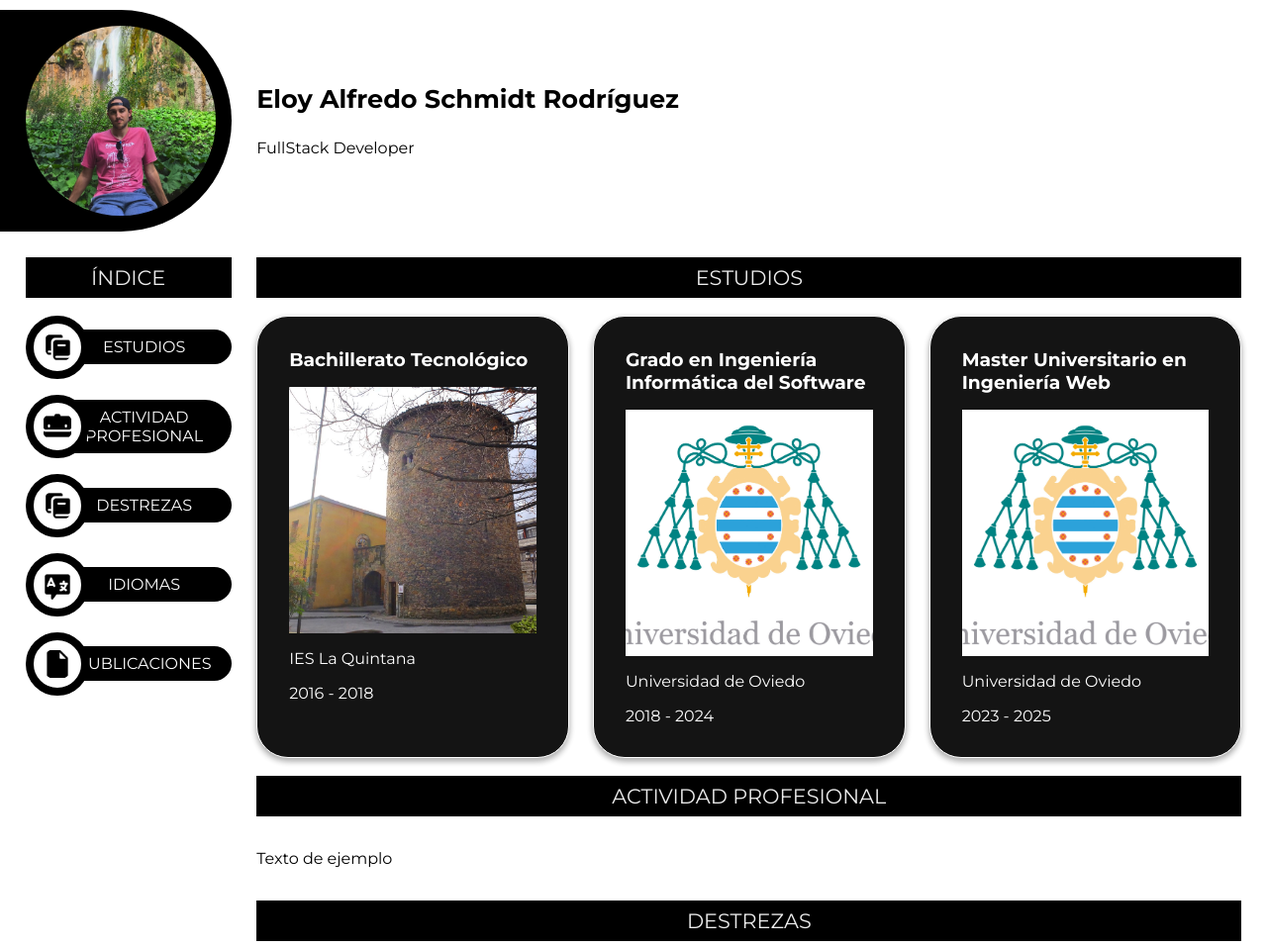
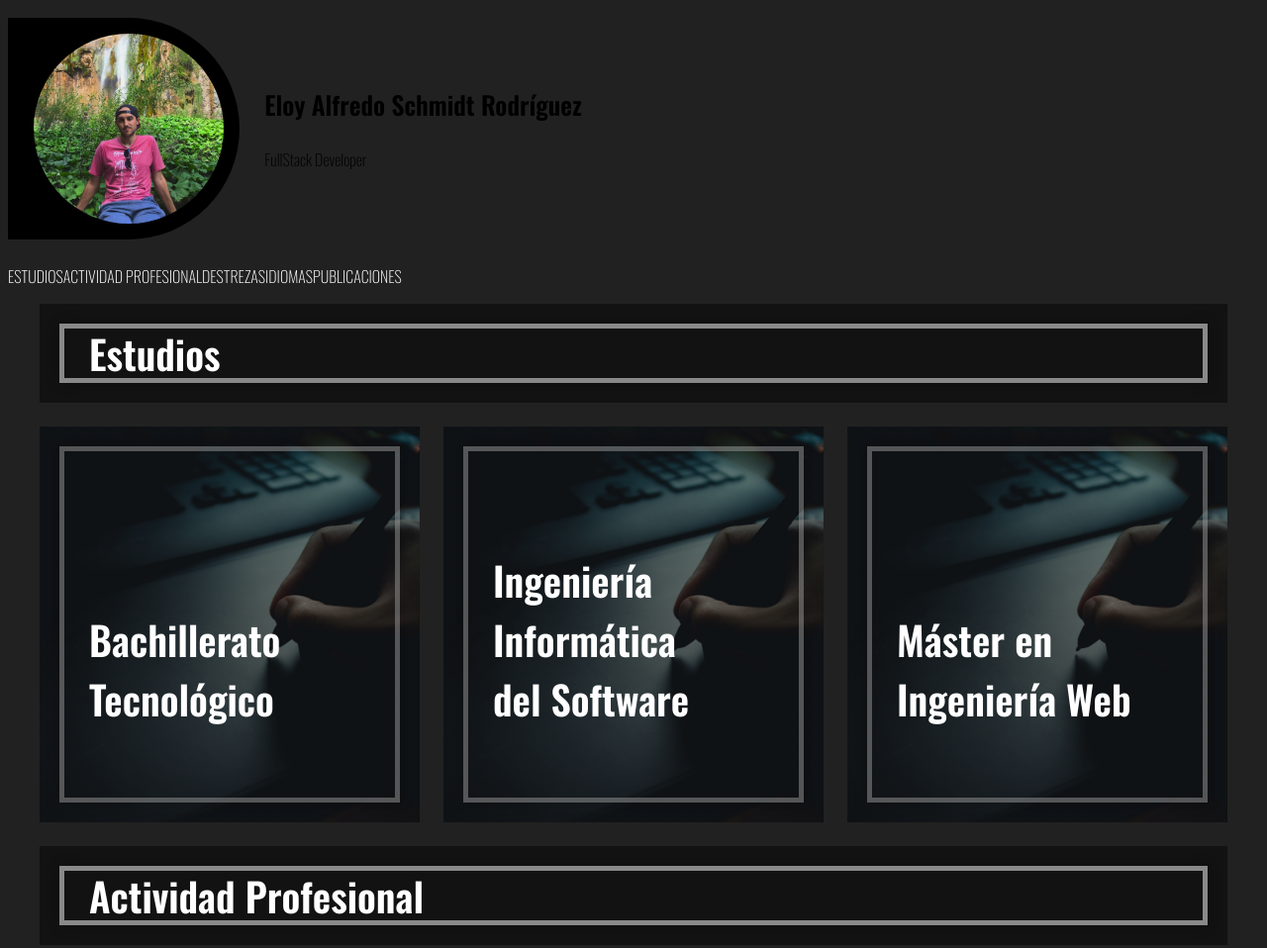
Before and after one commit to 51n0nGG0/MIW_NEW_Exercises, a plain HTML site: page exercise1/index.html in a window 1280 px wide. Shown: the top 958 px of the page at 99% size. Drawn offline with nearby package versions, Linux system fonts and the light colour scheme.

Commit message:
feat:Cambiar estructura y contenidos

```diff
--- a/exercise1/index.html
+++ b/exercise1/index.html
@@ -18,67 +18,52 @@
         <p>FullStack Developer</p>
         <div></div>
     </header>
-    <aside>
-        <h2>ÍNDICE</h2>
-        <ul>
-            <li>
-                <img src="./multimedia/images/books_icon.png" alt="">
+    <nav>
         <p>ESTUDIOS</p>
-            </li>
-            <li>
-                <img src="./multimedia/images/work_icon.png" alt="">
         <p>ACTIVIDAD PROFESIONAL</p>
-            </li>
-            <li>
-                <img src="./multimedia/images/books_icon.png" alt="">
         <p>DESTREZAS</p>
-            </li>
-            <li>
-                <img src="./multimedia/images/lenguages_icon.png" alt="">
         <p>IDIOMAS</p>
-            </li>
-            <li>
-                <img src="./multimedia/images/document_icon.png" alt="">
         <p>PUBLICACIONES</p>
-            </li>
-        </ul>
-    </aside>
+    </nav>
     <main>
         <article>
-            <h2>ESTUDIOS</h2>
+            <h2>Estudios</h2>
             <section>
-                <h3>Bachillerato Tecnológico</h3>
-                <img src="./multimedia/images/quintana_image.jpg" alt="">
+                <h3>Bachillerato<br>Tecnológico</h3>
+                <div>
                     <p>IES La Quintana</p>
                     <p>2016 - 2018</p>
+                </div>
             </section>
             <section>
-                <h3>Grado en Ingeniería Informática del Software</h3>
-                <img src="./multimedia/images/uniovi_image.jpg" alt="">
+                <h3>Ingeniería Informática<br>del Software</h3>
+                <div>
                     <p>Universidad de Oviedo</p>
                     <p>2018 - 2024</p>
+                </div>
             </section>
             <section>
-                <h3>Master Universitario en Ingeniería Web</h3>
-                <img src="./multimedia/images/uniovi_image.jpg" alt="">
+                <h3>Máster en<br>Ingeniería Web</h3>
+                <div>
                     <p>Universidad de Oviedo</p>
                     <p>2023 - 2025</p>
+                </div>
             </section>
         </article>
         <article>
-            <h2>ACTIVIDAD PROFESIONAL</h2>
+            <h2>Actividad Profesional</h2>
             <p>Texto de ejemplo</p>
         </article>
         <article>
-            <h2>DESTREZAS</h2>
+            <h2>Destrezas</h2>
             <p>Texto de ejemplo</p>
         </article>
         <article>
-            <h2>IDIOMAS</h2>
+            <h2>Idiomas</h2>
             <p>Texto de ejemplo</p>
         </article>
         <article>
-            <h2>PUBLICACIONES</h2>
+            <h2>Publicaciones</h2>
             <p>Texto de ejemplo</p>
         </article>
     </main>
--- a/exercise1/styles/layout.css
+++ b/exercise1/styles/layout.css
@@ -1,7 +1,6 @@
 body {
-    display: grid;
-    grid: auto auto auto auto / auto 1fr;
-    column-gap: 2vw;
+    display: flex;
+    flex-direction: column;
 }
 
 header {
@@ -35,6 +34,12 @@ header div {
     position: absolute;
 }
 
+nav{
+    display: flex;
+    flex-direction: row;
+    color: white;
+}
+
 aside {
     position: sticky;
     top:0;
@@ -42,10 +47,6 @@ aside {
     grid-row-end: 3;
     grid-column-start: 1;
     grid-column-end: 2;
-}
-
-aside h2 {
-    justify-self: center;
 }
 
 aside ul {
@@ -69,13 +70,16 @@ main {
     grid-row-end: 4;
     grid-column-start: 2;
     grid-column-end: 3;
+    display:flex;
+    flex-direction: column;
+    gap: 1.5rem;
 }
 
 article{
     display: flex;
     flex-direction: row;
     flex-wrap: wrap;
-    gap: 0 1.5rem;
+    gap: 1.5rem;
 }
 
 section {
--- a/exercise1/styles/style.css
+++ b/exercise1/styles/style.css
@@ -1,19 +1,29 @@
-* {
-    font-family: "Montserrat", sans-serif;
+@import url("https://fonts.googleapis.com/css2?family=Oswald:wght@200;600&display=swap");
+body {
+    font-family: "Oswald", sans-serif;
+    background-color: #212121;
 }
 
-body {
+h2 {
+    position: relative;
+    font-weight: 600;
+    color: white;
+    font-size: 2.5em;
+    width: 100%;
+    background-color: #121213;
+    padding: 20px 20px 20px 50px;
     margin:0;
 }
 
-h2 {
-    background-color: black;
-    color: rgb(236, 236, 236);
-    font-weight: 400;
-    font-size: 1.3rem;
-    width: 100%;
-    padding-block: 0.5rem;
-    text-align: center;
+h2:before {
+    content: "";
+    position: absolute;
+    border: 5px solid rgba(255, 255, 255, 0.5);
+    box-shadow: 0 0 12px rgba(0, 0, 0, 0.3);
+    top: 20px;
+    left: 20px;
+    right: 20px;
+    bottom: 20px;
 }
 
 header {
@@ -44,11 +54,6 @@ header div {
     height: calc(max(140px,15vw) + 2rem);
     margin-block: calc(2vw - 1rem);
     z-index: -1;
-}
-
-aside {
-    padding-left: 2vw;
-    width: calc(max(140px,15vw) + 1rem);
 }
 
 aside ul {
@@ -85,32 +90,109 @@ aside li p {
 }
 
 main {
-    padding-right: 2vw;
+    padding-inline: 2rem;
 }
 
 section {
-    border: rgb(255, 255, 255) 1px solid;
-    border-radius: 2rem;
-    background-color: rgb(20, 20, 20);
-    color: white;
-    padding: 2rem;
-    display: flex;
-    flex-direction: column;
-    gap: 1rem;
-    box-shadow: rgba(0, 0, 0, 0.16) 0px 3px 6px, rgba(0, 0, 0, 0.23) 0px 3px 6px;
+    position: relative;
+    height: 400px;
+    width: 100%;
+    margin: 0;
+    perspective: 1200px;
+    background-image: url(../multimedia/images/background-1.jpg);
+    transform-style: preserve-3d;
+    transition: ease all 2.3s;
+    background-size: cover;
+    background-position: center center;
+    background-repeat: no-repeat;
+}
+
+section:before {
+    content: "";
+    position: absolute;
+    border: 5px solid rgba(255, 255, 255, 0.5);
+    box-shadow: 0 0 12px rgba(0, 0, 0, 0.3);
+    top: 20px;
+    left: 20px;
+    right: 20px;
+    bottom: 20px;
+    z-index: 2;
+    transition: ease all 2.3s;
+    transform-style: preserve-3d;
+    transform: translateZ(0px);
+}
+
+section:after {
+    content: "";
+    position: absolute;
+    top: 0px;
+    left: 0px;
+    right: 0px;
+    bottom: 0px;
+    z-index: 2;
+    transition: ease all 1.3s;
+    background: rgba(0, 0, 0, 0.4);
+}
+
+section:hover {
+    transform: rotateX(0deg) rotateY(-180deg);
+}
+
+section:hover:before {
+    transform: translateZ(30px);
+}
+
+section:hover:after {
+    background-color: black;
 }
 
 section h3 {
-    margin: 0;
+    font-weight: 600;
+    position: absolute;
+    bottom: 55px;
+    left: 50px;
+    color: white;
+    transform-style: preserve-3d;
+    transition: ease all 2.3s;
+    z-index: 3;
+    font-size: 2.5em;
+    transform: translateZ(0px);
 }
 
-section img {
-    width: 100%;
-    height: auto;
-    aspect-ratio: 1/1;
-    object-fit: cover;
+section:hover h3 {
+    transform: translateZ(100px);
 }
 
-section p {
-    margin: 0;
+section div {
+    position: absolute;
+    height: 100%;
+    width: 100%;
+    background: #0b0f08;
+    transform-style: preserve-3d;
+    transition: ease all 2.3s;
+    transform: translateZ(-1px);
+    display: flex;
+    flex-direction: column;
+    gap: 10px;
+    align-items: center;
+    justify-content: center;
 }
+
+section div p {
+    transform-style: preserve-3d;
+    transition: ease transform 2.3s, ease background 0.5s;
+    transform: translateZ(-1px) rotatey(-180deg);
+    background: transparent;
+    border: 1px solid white;
+    font-weight: 200;
+    font-size: 1.3em;
+    color: white;
+    padding: 14px 32px;
+    outline: none;
+    text-decoration: none;
+}
+
+section div p:hover {
+    background-color: white;
+    color: #0b0f08;
+}
```
Also changed, not shown: exercise1/multimedia/images/background-1.jpg (added), 1 other file. Lines whose indentation alone changed are shown as unchanged.
